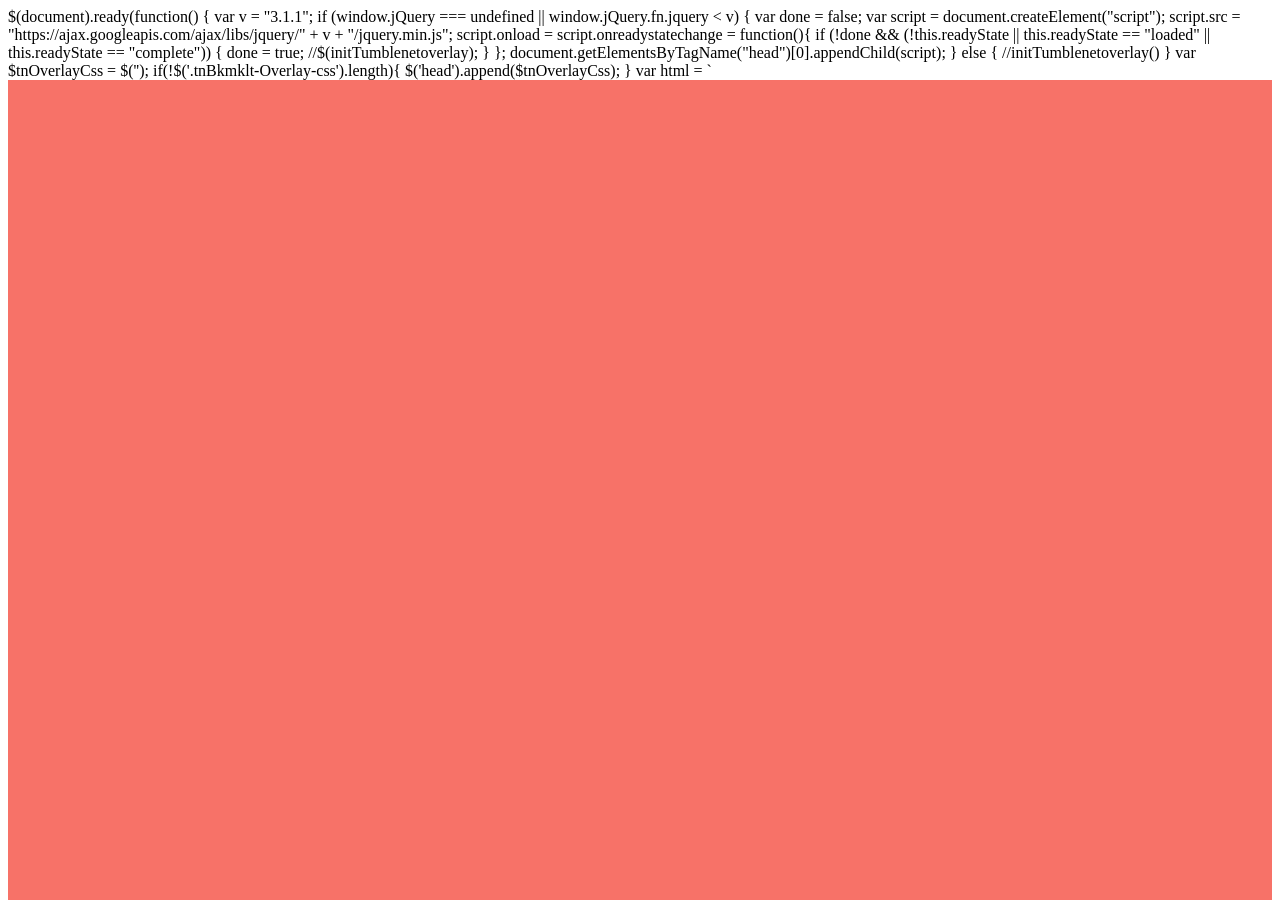
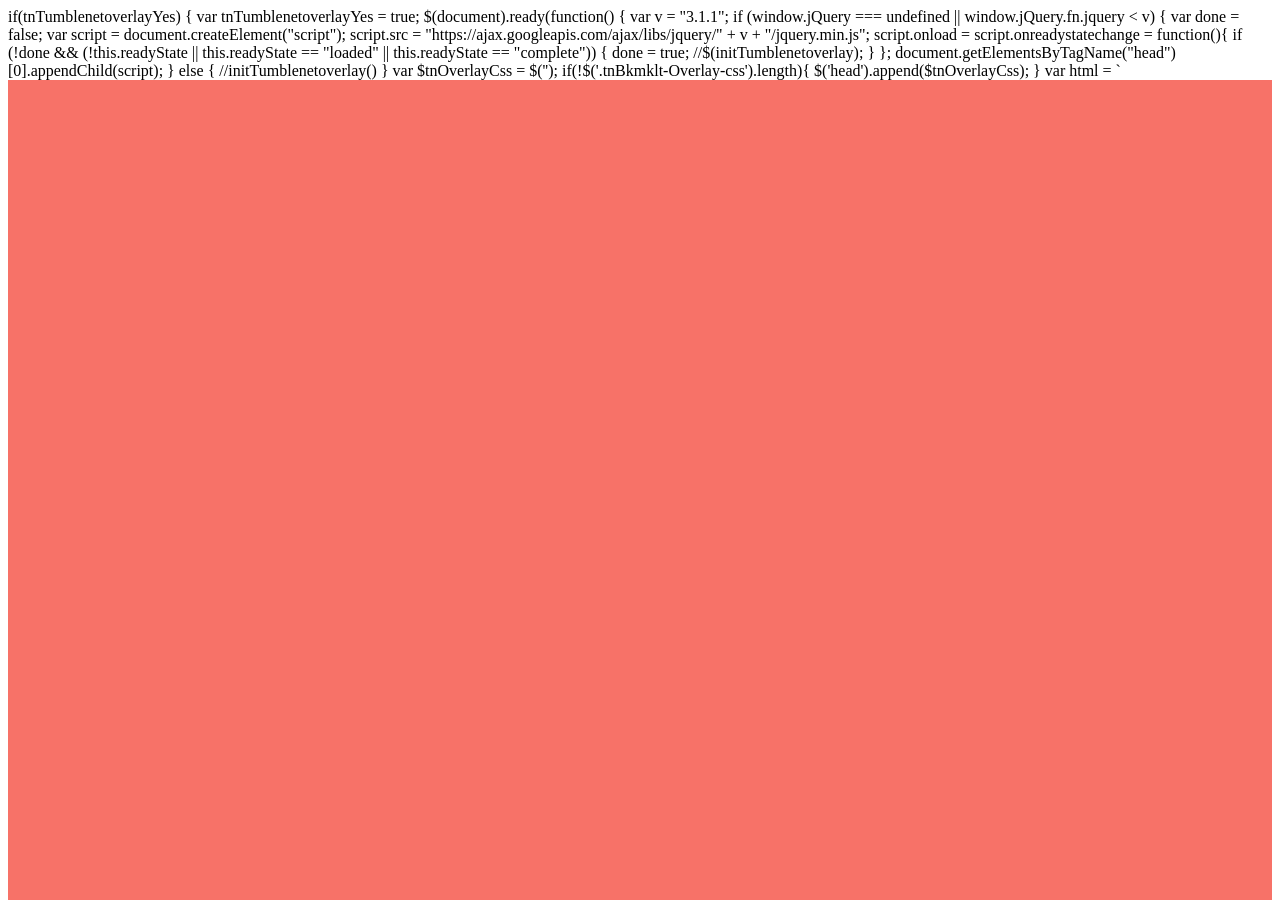
Before and after one commit to tumblenet/bookmarklets.tumblenet.ga, a Jekyll site: the page built from _bookmarklets/tumblenetOverlay.html, in a window 1280 px wide and 900 px high. Built offline with Jekyll 4.4.1, drawn with Linux system fonts in a browser that asks for light colours; some of the changed text lies outside the part shown.

Commit message:
Update bookmarklet.html

```diff
--- a/_layouts/bookmarklet.html
+++ b/_layouts/bookmarklet.html
@@ -1,3 +1,6 @@
+if(tn{{ page.title }}Yes) {
+var tn{{ page.title }}Yes = true;
+
 $(document).ready(function() {
 var v = "{{ page.jquery | default: "3.1.1" }}";
 
```
Also changed, not shown: other parts of _layouts/bookmarklet.html (+5 -0 lines).
